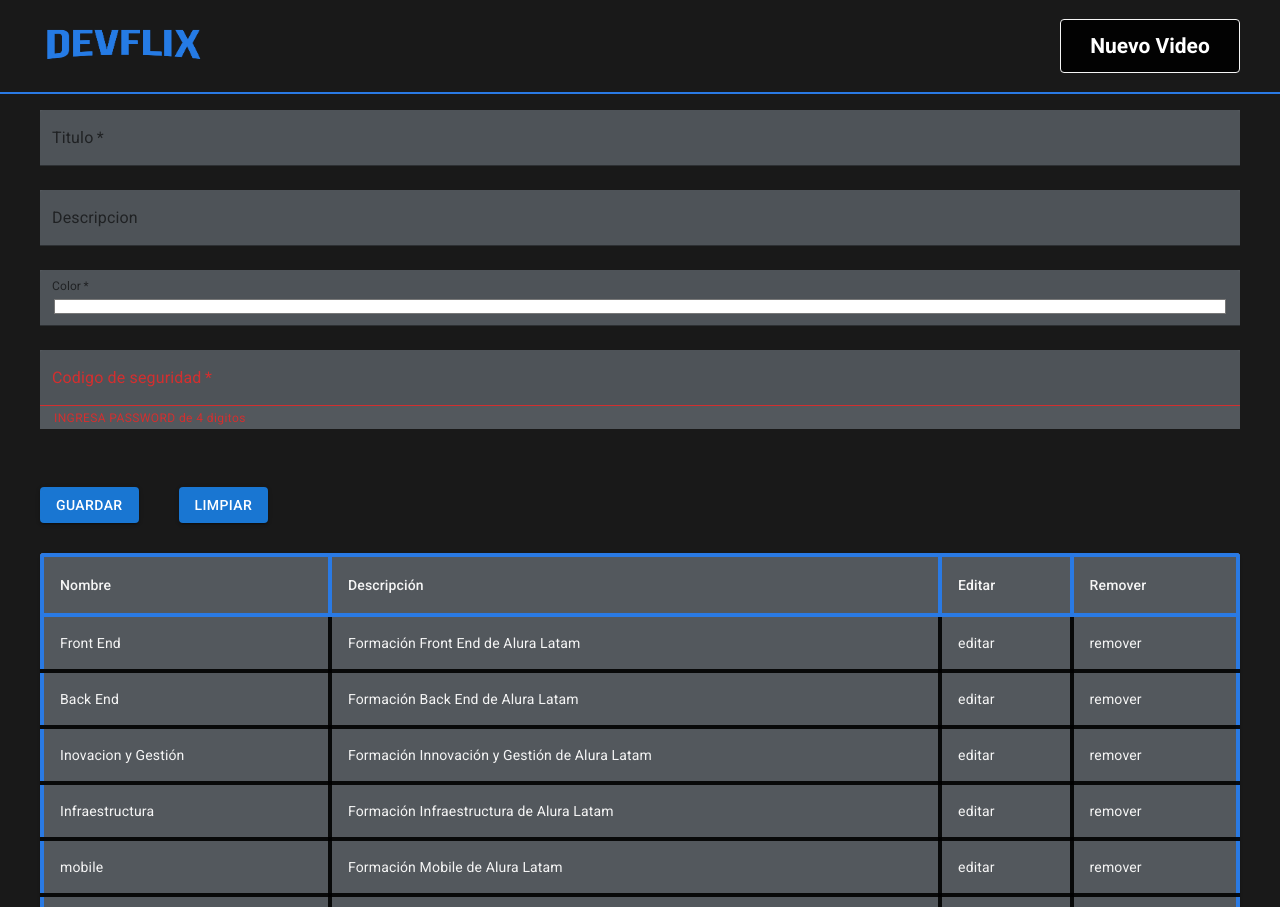
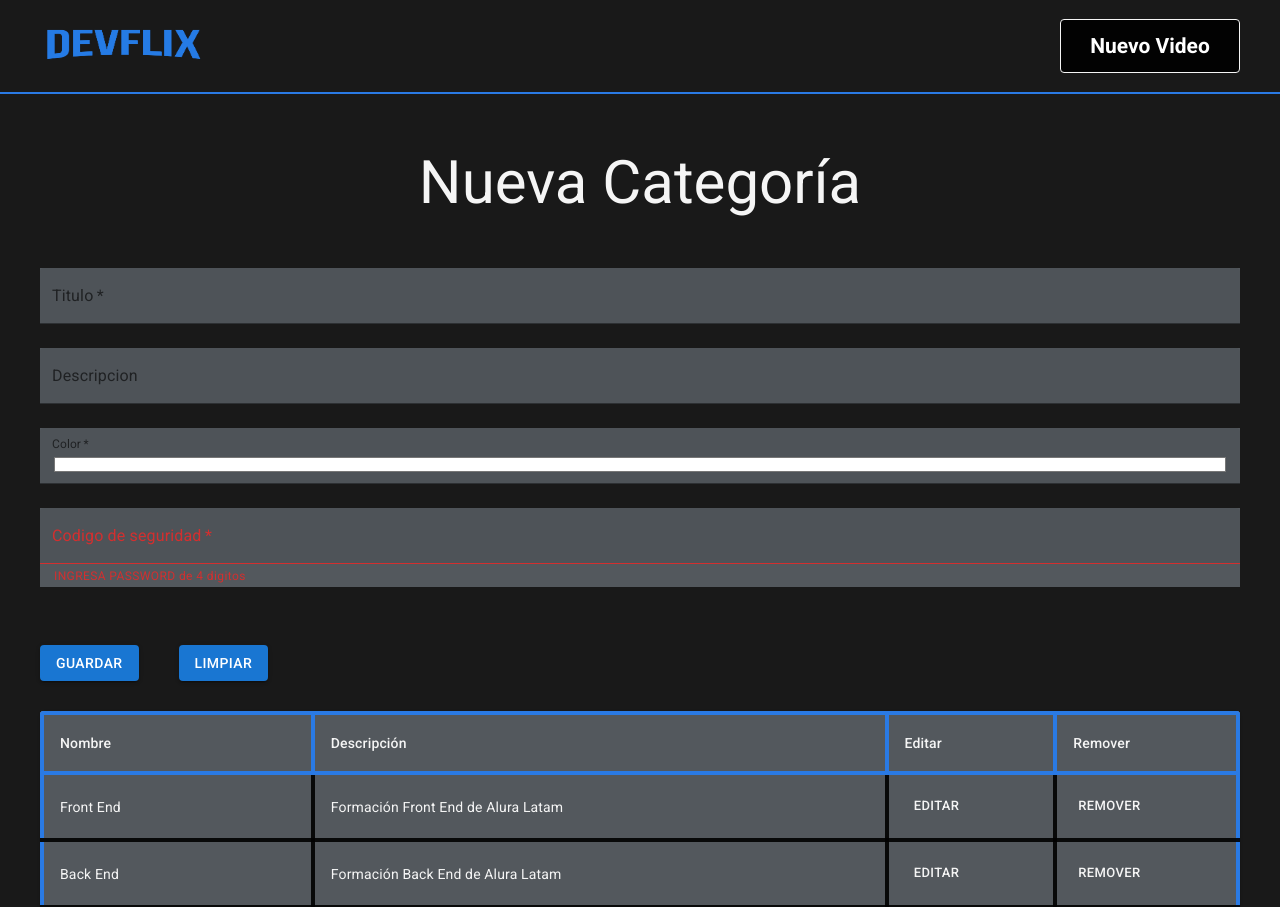
Before and after one commit to magoMercurio/aluraflix-vite-challenge, a React (Vite) app: page /NuevaCategoria in a window 1280 px wide. Shown: the top 907 px of the page. Built offline with nearby package versions, Linux system fonts and the light colour scheme.

Commit message:
add editar y elimnar categoria a TablaCategoria

```diff
--- a/src/App.jsx
+++ b/src/App.jsx
@@ -147,7 +147,7 @@ function App() {
     },
     {
       id: uuidv4(),
-      titulo: "mobile",
+      titulo: "Mobile",
       colorCategoria: "#ffba05",
       descripcion: "Formación Mobile de Alura Latam",
     },
@@ -187,8 +187,14 @@ function App() {
     setCategorias([...categorias, e]);
   }
 
+  //Actualizar categorias
   const actualizarCategorias = (nuevasCategorias) => {
     setCategorias(nuevasCategorias);
+  }
+
+  //Eliminar categorias
+  const eliminarCategoria = (id) => {
+    setCategorias(categorias.filter( categoria => categoria.id !== id ));
   }
 
   return (
@@ -228,6 +234,7 @@ function App() {
               key={categorias.titulo}
               registrarCategoria={registrarCategoria}
               actualizarCategorias={actualizarCategorias}
+              eliminarCategoria={eliminarCategoria}
               />}
             />
       </Routes>
--- a/src/components/TablaCategorias/index.jsx
+++ b/src/components/TablaCategorias/index.jsx
@@ -7,17 +7,32 @@ import TableContainer from '@mui/material/TableContainer';
 import TableHead from '@mui/material/TableHead';
 import TableRow from '@mui/material/TableRow';
 import Paper from '@mui/material/Paper';
+import { Button } from '@mui/material';
 
 
 export default function TablaCategoria(props) {
 
-  const { categorias } = props
+  const { categorias, editarCategoria, eliminarCategoria } = props
 
   const rows = categorias.map(categoria => ({
     titulo: categoria.titulo,
     descripcion: categoria.descripcion,
-    editar: 'editar',
-    remover: 'remover'
+    editar: <Button
+              variant="text"
+              color= 'inherit'
+              size="small"
+              onClick={() => editarCategoria(categoria)}
+              >
+              editar
+            </Button>,
+    remover: <Button
+                variant="text"
+                color="inherit"
+                size="small"
+                onClick={() => eliminarCategoria(categoria.id)}
+              >
+                remover
+              </Button>
   }))
 
 
@@ -45,10 +60,41 @@ export default function TablaCategoria(props) {
               key={row.titulo}
               sx={{ '&:last-child td, &:last-child th': { borderBottom: 0 } }}
             >
-              <TableCell component="th" scope="row" sx={{ color: `#f5f5f5`, borderBottom: `4px solid #000000e5`, borderRight: `4px solid #000000e5`  }}>{row.titulo}</TableCell>
-              <TableCell align="left" sx={{ color: `#f5f5f5`, border: `4px solid #000000e5` }}>{row.descripcion}</TableCell>
-              <TableCell align="left" sx={{ color: `#f5f5f5`, border: `4px solid #000000e5` }}>{row.editar}</TableCell>
-              <TableCell align="left" sx={{ color: `#f5f5f5`, border: `4px solid #000000e5`, borderRight: `4px solid #2a7ae4` }}>{row.remover}</TableCell>
+              <TableCell
+                component="th"
+                scope="row"
+                sx={{
+                  color: `#f5f5f5`,
+                  borderBottom: `4px solid #000000e5`,
+                  borderRight: `4px solid #000000e5`
+                }}>
+                    {row.titulo}
+              </TableCell>
+              <TableCell
+                align="left"
+                sx={{
+                  color: `#f5f5f5`,
+                  border: `4px solid #000000e5`
+                }}>
+                    {row.descripcion}
+              </TableCell>
+              <TableCell
+                align="left"
+                sx={{
+                  color: `#f5f5f5`,
+                  border: `4px solid #000000e5`
+                }}>
+                    {row.editar}
+              </TableCell>
+              <TableCell
+              align="left"
+                sx={{
+                  color: `#f5f5f5`,
+                  border: `4px solid #000000e5`,
+                  borderRight: `4px solid #2a7ae4`
+                }}>
+                    {row.remover}
+              </TableCell>
             </TableRow>
           ))}
         </TableBody>
--- a/src/components/Ui/index.jsx
+++ b/src/components/Ui/index.jsx
@@ -74,4 +74,6 @@ export const TitleBig = styled.h2`
   justify-content: center;
   text-align: center;
   padding: 4px 8px;
+  margin-top: 50px;
+  margin-bottom: 30px;
 `
--- a/src/pages/NuevaCategoria.jsx
+++ b/src/pages/NuevaCategoria.jsx
@@ -4,12 +4,11 @@ import { HeaderHome } from "../components/Header"
 import { Box, TextField, Button } from "@mui/material"
 import styled from 'styled-components'
 import TablaCategoria from '../components/TablaCategorias'
+import { TitleBig  } from '../components/Ui'
 
 
 const TextFieldStyled = styled(TextField)`
-  color: #f5f5f5f5;
   background-color: #53585D;
-
 `
 
 const BtnContainer = styled.div`
@@ -24,47 +23,44 @@ margin-bottom: 30px;
 
 const NuevaCategoria = (props) => {
 
-  const { categorias, registrarCategoria } = props
+  const { categorias, registrarCategoria, actualizarCategorias, eliminarCategoria  } = props
 
   const [titulo, setTitulo] = useState('')
   const [descripcion, setDescripcion] = useState('')
   const [colorCategoria, setColorCategoria] = useState( '#ffffff')
   const [codigoSeguridad, setcodigoSeguridad] = useState('')
+  const [categoriaEdit, setCategoriaEdit] = useState(null);
 
   const enviarForm = (e) => {
     e.preventDefault()
-    const data = {
-      titulo,
-      descripcion,
-      colorCategoria,
-    }
 
-    if (validarCodigoSeguridad(codigoSeguridad)) {
-      registrarCategoria(data)
-      console.log(data)
-      setTitulo('')
-      setDescripcion('')
-      setColorCategoria('#ffffff')
+    if (categoriaEdit === null) {
+      registrarCategoria({
+        titulo,
+        descripcion,
+        colorCategoria
+      })
+    } else {
+        const categoriaActualizada = {
+          ...categoriaEdit,
+          titulo,
+          descripcion,
+          colorCategoria
 
-    } else {
-      console.log('No hacer nada')
-    }
+        }
+        const categoriasActualizadas = categorias.map((categoria) => categoria.id === categoriaEdit.id ? categoriaActualizada: categoria)
+
+        actualizarCategorias(categoriasActualizadas)
+      }
+      refreshPage()
   }
 
-
-    /* fetch('http://localhost:3000/api/categorias', {
-      method: 'POST',
-      headers: {
-        'Content-Type': 'application/json'
-      },
-      body: JSON.stringify(data)
-    })
-      .then(res => res.json())
-      .then(data => {
-        console.log(data)
-        refreshPage()
-      })
-      .catch(err => console.log(err)) */
+  const editarCategoria = (categoria) => {
+    setTitulo(categoria.titulo)
+    setDescripcion(categoria.descripcion)
+    setColorCategoria(categoria.colorCategoria)
+    setCategoriaEdit(categoria)
+  }
 
 
   function validarCodigoSeguridad(codigoSeguridad) {
@@ -80,12 +76,13 @@ const NuevaCategoria = (props) => {
       setDescripcion('')
       setColorCategoria('#ffffff')
       setcodigoSeguridad('')
-
+      setCategoriaEdit(null)
     }
 
   return (
     <>
       <HeaderHome />
+      <TitleBig>{categoriaEdit  ? 'Editar Categoría' : 'Nueva Categoría'}</TitleBig>
       <Box
         component="form"
         onSubmit={enviarForm}
@@ -165,7 +162,8 @@ const NuevaCategoria = (props) => {
 
           <TablaCategoria
             categorias={categorias}
-
+            editarCategoria={editarCategoria}
+            eliminarCategoria={eliminarCategoria}
 
           />
 
```
